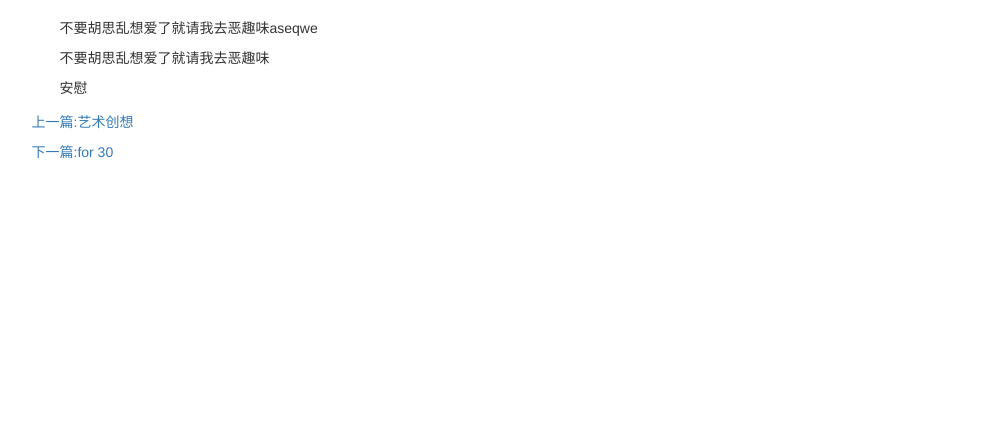
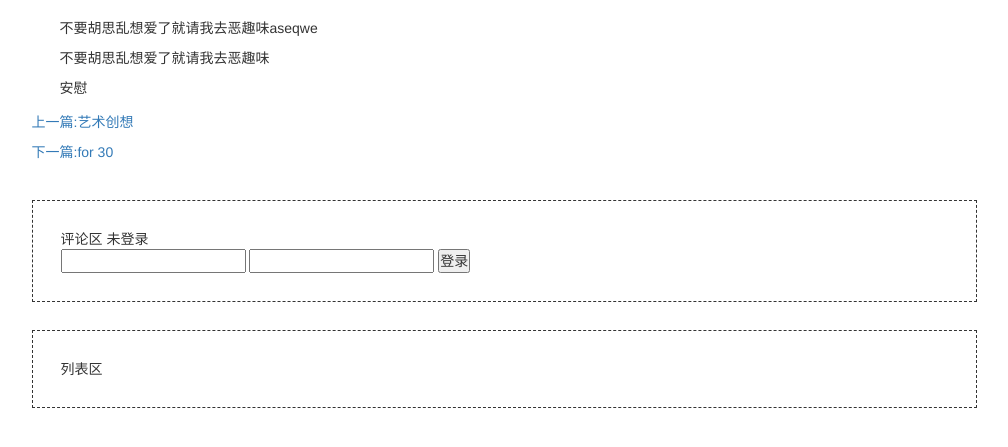
Before and after one commit to mahayu2019/myweb, a Django app: page /blog/38 in a window 1280 px wide. Shown: the part 158-605 px from the top of the page, without its empty margins (136-1144 px from the left). Run offline with Django 3.2, Linux system fonts and the light colour scheme; data comes from the database, SQL or seed files in the repository; both versions use the stored data as it was after the commit; some libraries are stand-ins or nearby versions.

Commit message:
评论模块继续中...

```diff
--- a/blog/views.py
+++ b/blog/views.py
@@ -1,10 +1,9 @@
-from django.shortcuts import render_to_response, get_object_or_404
+from django.shortcuts import get_object_or_404, render
 from .models import BlogType, Blog
 from django.core.paginator import Paginator  # 分页器
 from django.conf import settings  # 引用配置文件
 from django.db.models import Count
 from read_statistics.utils import read_statistics_once_read
-
 
 context = {}
 
@@ -53,7 +52,7 @@ def get_blog_list_common_data(request, blog_all_list):
 def blog_list(request):
     blog_all_list = Blog.objects.all()
     context = get_blog_list_common_data(request, blog_all_list)
-    return render_to_response('blog_list.html', context)
+    return render(request, 'blog_list.html', context)
 
 
 # 具体博文内容
@@ -65,7 +64,7 @@ def blog_detail(request, blog_pk):
     context['next_blog'] = Blog.objects.filter(created_time__lt=blog.created_time).first()  # 下一条
     context['blog'] = blog
 
-    response = render_to_response('blog_detail.html', context)  # 响应
+    response = render(request, 'blog_detail.html', context)  # 响应
     response.set_cookie(read_cookie_key, 'true')  # 设置cook标记已读,退出浏览器后失效
     return response
 
@@ -76,7 +75,7 @@ def blog_with_type(request, blog_type_pk):
     blog_all_list = Blog.objects.filter(blog_type=blog_type)
     context = get_blog_list_common_data(request, blog_all_list)
     context['blog_type'] = blog_type
-    return render_to_response('blog_with_type.html', context)
+    return render(request, 'blog_with_type.html', context)
 
 
 # 按日期分类
@@ -84,4 +83,4 @@ def blog_with_date(request, year, month):
     blog_all_list = Blog.objects.filter(created_time__year=year, created_time__month=month)
     context = get_blog_list_common_data(request, blog_all_list)
     context['blog_with_date'] = '%s年%s月' % (year, month)
-    return render_to_response('blog_with_date.html', context)
+    return render(request, 'blog_with_date.html', context)
--- a/myweb/urls.py
+++ b/myweb/urls.py
@@ -26,6 +26,7 @@ urlpatterns = [
     path('admin/', admin.site.urls),
     path('ckeditor', include('ckeditor_uploader.urls')),
     path('blog/', include('blog.urls')),
+    path('login/', views.login, name='login'),
 ]
 
 urlpatterns += static(settings.MEDIA_URL, document_root=settings.MEDIA_ROOT)
--- a/templates/blog_detail.html
+++ b/templates/blog_detail.html
@@ -36,8 +36,25 @@
                 </div>
             </div>
         </div>
+        <div class="row">
+            <div class="col-xs-10 col-xs-offset-1">
+                <div style="margin-top: 2em;border: 1px dashed;padding:2em;">
+                    评论区
+                    {% if user.is_authenticated %}
+                        已登录
+                    {% else %}
+                        未登录
+                        <form action="#" method="post">
+                            <input type="text" name="username">
+                            <input type="password" name="password">
+                            <input type="submit" value="登录">
+                        </form>
+                    {% endif %}
+                </div>
+                <div style="margin-top: 2em;border: 1px dashed;padding:2em;">
+                    列表区
+                </div>
+            </div>
+        </div>
     </div>
-
-
-
 {% endblock %}
```
Also changed, not shown: myweb/views.py (+16 -2 lines), templates/error.html (added, +11 -0 lines), db.sqlite3.
